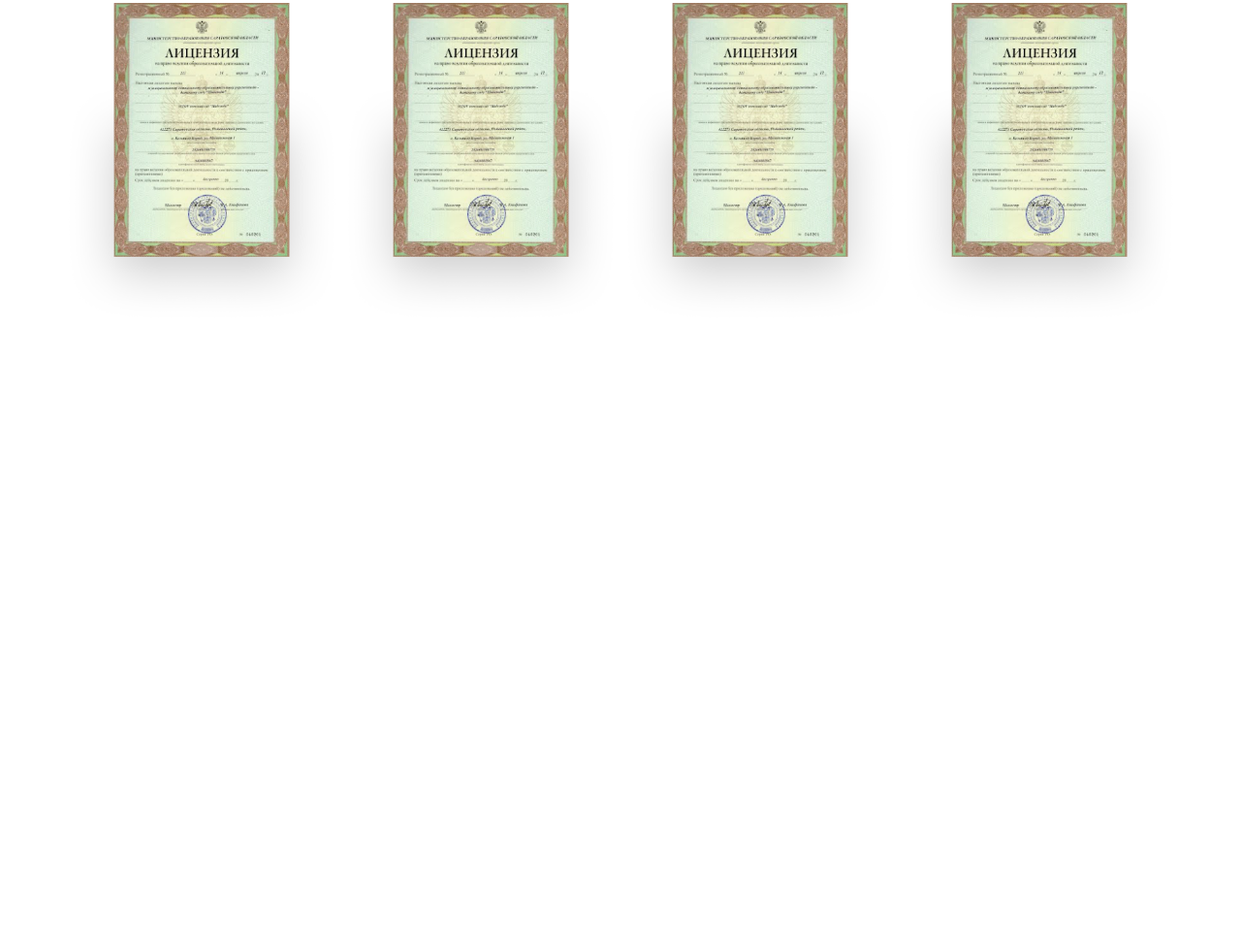
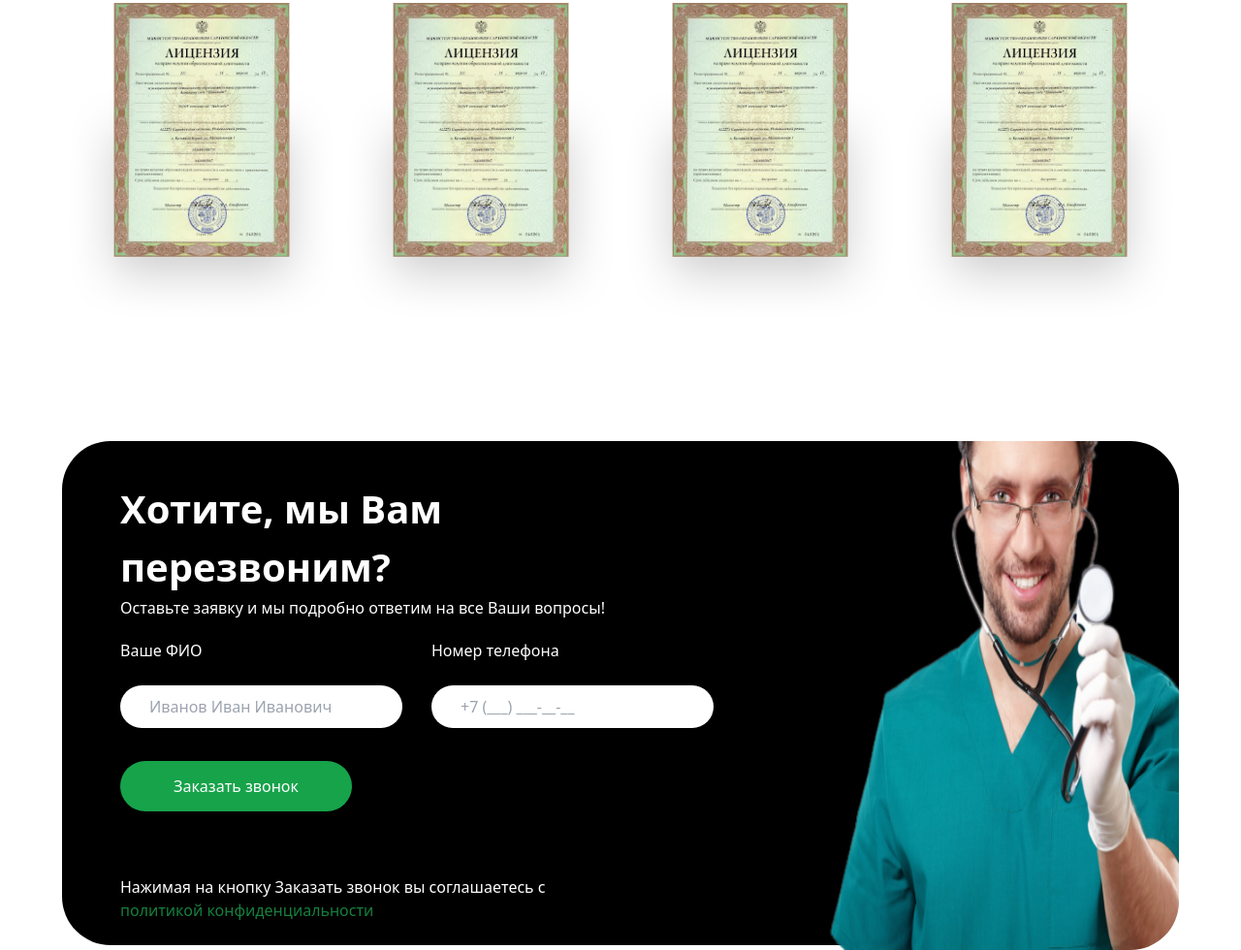
Before and after one commit to Mehroj4949/exam, a website: page src/page3.html in a window 1280 px wide. Shown: the part 2235-3215 px from the top of the page at 97% size. Before the commit the page ends 2570 px from the top, so only its background shows below. Drawn offline with Linux system fonts and the light colour scheme.

Commit message:
i have finished last section and now i must complete footer

```diff
--- a/src/page3.html
+++ b/src/page3.html
@@ -259,6 +259,38 @@
                 <img src="./1.png" alt="" class="w-[100%] md:w-[25%]">
             </article>
         </section>
+        <section class="w-[90%] m-auto mt-[120px] h-[520px] bg-black rounded-[50px] lg:flex">
+            <aside class="text-white ml-5">
+                <div class="relative top-10">
+
+                    <h1 class="text-[40px] font-bold text-white lg:ml-10">Хотите, мы Вам перезвоним?</h1>
+                    <p class="text-white lg:ml-10">Оставьте заявку и мы подробно ответим на все Ваши вопросы!</p>
+                    <div class="mt-[20px]  lg:flex gap-[30px] ml-10 ">
+                        <div>
+
+                            <p>Ваше ФИО</p><br>
+                            <input type="text" class="px-[30px] py-[10px] rounded-[50px]"
+                                placeholder="Иванов Иван Иванович">
+                        </div>
+                        <div>
+
+                            <p>Номер телефона</p><br>
+                            <input type="tel" class="px-[30px] py-[10px] rounded-[50px]"
+                                placeholder="+7 (___) ___-__-__">
+                        </div>
+                    </div><br><br>
+                    <span class="px-[55px] py-[15px] bg-green-600 rounded-[50px] ml-10 lg:ml-10">
+                        Заказать звонок
+                    </span>
+                    <p class="mt-[80px]  lg:ml-10">Нажимая на кнопку Заказать звонок вы соглашаетесь с <span
+                            class="text-green-700 hidden lg:block">политикой конфиденциальности</span></p>
+            </aside>
+            <aside class="hidden lg:block">
+                <img src="./doctor-with-stethoscope-2021-09-03-02-58-01-utc 1.png" alt=""
+                    class="h-[525px] rounded-[50px]">
+            </aside>
+            </div>
+        </section>
     </main>
 </body>
 
```
Also changed, not shown: src/output.css.
